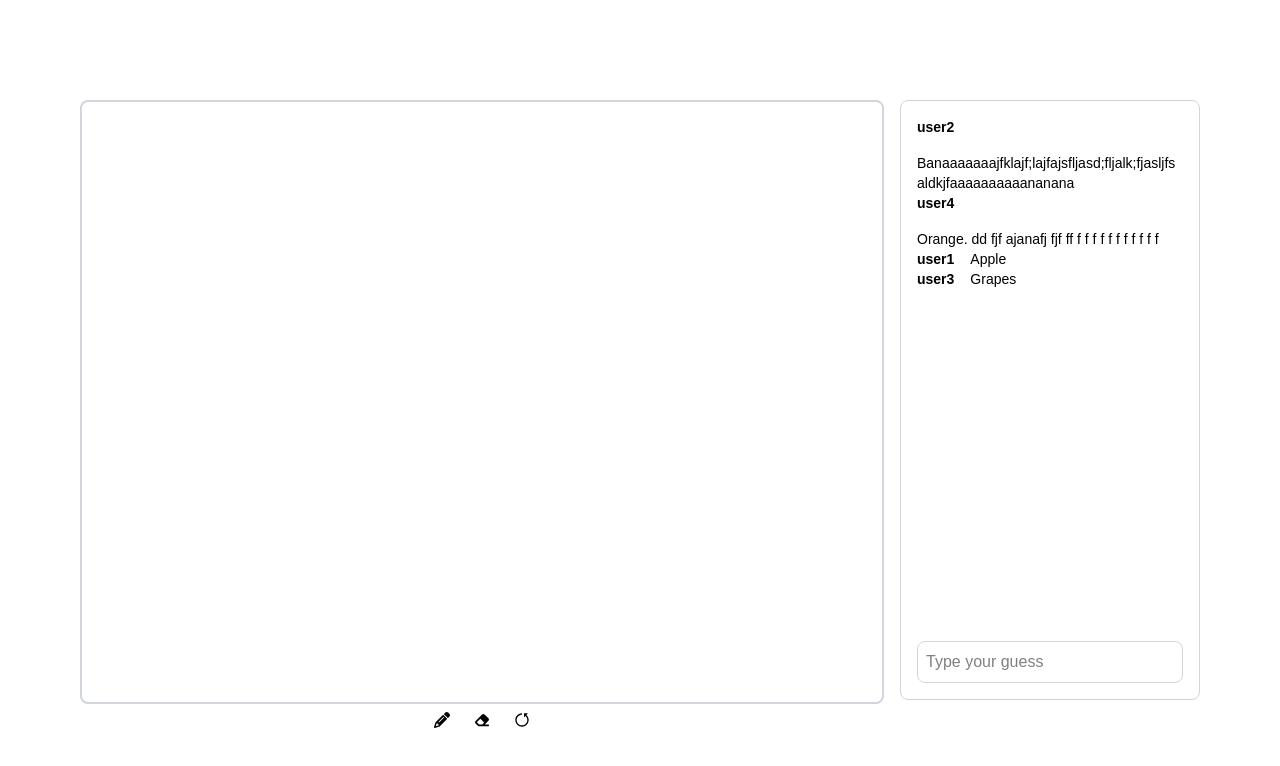
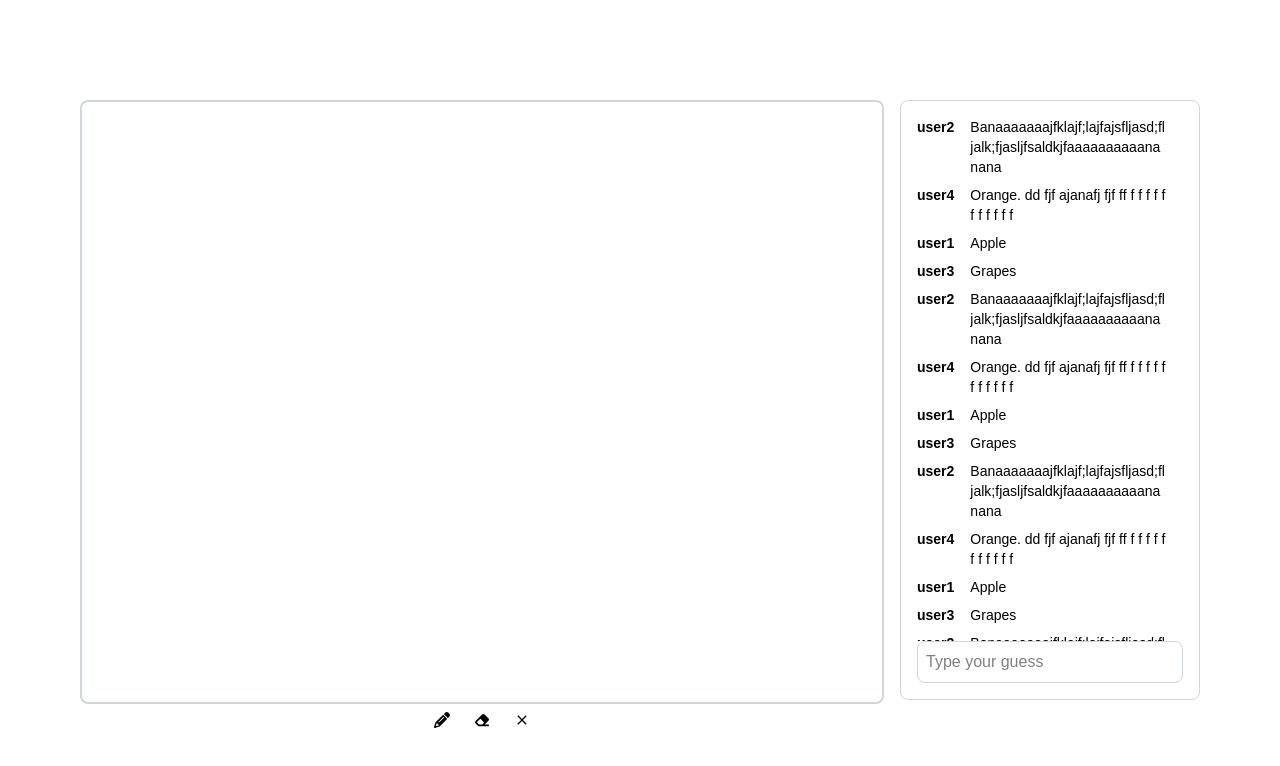
Before and after one commit to JeetDSharma/draw-Guess, a Next.js app in the folder frontend/draw_guess/: page /play in a window 1280 px wide. Shown: the top 766 px of the page. Built offline with nearby package versions, Linux system fonts and the light colour scheme.

Commit message:
replaced clear icon and added chat scrolling with mock data

```diff
--- a/frontend/draw_guess/components/canvas/canvasComponent.tsx
+++ b/frontend/draw_guess/components/canvas/canvasComponent.tsx
@@ -1,6 +1,7 @@
 "use client";
 import { useEffect } from "react";
-import { RiResetLeftFill } from "react-icons/ri";
+// import { RiResetLeftFill } from "react-icons/ri";
+import { MdOutlineClear } from "react-icons/md";
 import { FaPencil, FaEraser } from "react-icons/fa6";
 
 interface DrawingConfig {
@@ -148,7 +149,7 @@ const canvasComponent = () => {
           onClick={clearCanvas}
           className="hover:scale-105 transition-transform p-2"
         >
-          <RiResetLeftFill />
+          <MdOutlineClear />
         </button>
       </div>
     </div>
--- a/frontend/draw_guess/components/chatbox/chatboxComponent.tsx
+++ b/frontend/draw_guess/components/chatbox/chatboxComponent.tsx
@@ -24,17 +24,114 @@ const mockChatData = [
     sender: "user3",
     timestamp: new Date(),
   },
+  {
+    id: 5,
+    message:
+      "Banaaaaaaajfklajf;lajfajsfljasd;fljalk;fjasljfsaldkjfaaaaaaaaaananana",
+    sender: "user2",
+    timestamp: new Date(),
+  },
+  {
+    id: 6,
+    message: "Orange. dd fjf ajanafj fjf ff f f f f f f f f f f f ",
+    sender: "user4",
+    timestamp: new Date(),
+  },
+  {
+    id: 7,
+    message: "Apple",
+    sender: "user1",
+    timestamp: new Date(),
+  },
+  {
+    id: 8,
+    message: "Grapes",
+    sender: "user3",
+    timestamp: new Date(),
+  },
+  {
+    id: 9,
+    message:
+      "Banaaaaaaajfklajf;lajfajsfljasd;fljalk;fjasljfsaldkjfaaaaaaaaaananana",
+    sender: "user2",
+    timestamp: new Date(),
+  },
+  {
+    id: 10,
+    message: "Orange. dd fjf ajanafj fjf ff f f f f f f f f f f f ",
+    sender: "user4",
+    timestamp: new Date(),
+  },
+  {
+    id: 11,
+    message: "Apple",
+    sender: "user1",
+    timestamp: new Date(),
+  },
+  {
+    id: 12,
+    message: "Grapes",
+    sender: "user3",
+    timestamp: new Date(),
+  },
+  {
+    id: 13,
+    message:
+      "Banaaaaaaajfklajf;lajfajsfljasd;fljalk;fjasljfsaldkjfaaaaaaaaaananana",
+    sender: "user2",
+    timestamp: new Date(),
+  },
+  {
+    id: 14,
+    message: "Orange. dd fjf ajanafj fjf ff f f f f f f f f f f f ",
+    sender: "user4",
+    timestamp: new Date(),
+  },
+  {
+    id: 15,
+    message: "Apple",
+    sender: "user1",
+    timestamp: new Date(),
+  },
+  {
+    id: 16,
+    message: "Grapes",
+    sender: "user3",
+    timestamp: new Date(),
+  },
+  {
+    id: 17,
+    message:
+      "Banaaaaaaajfklajf;lajfajsfljasd;fljalk;fjasljfsaldkjfaaaaaaaaaananana",
+    sender: "user2",
+    timestamp: new Date(),
+  },
+  {
+    id: 18,
+    message: "Orange. dd fjf ajanafj fjf ff f f f f f f f f f f f ",
+    sender: "user4",
+    timestamp: new Date(),
+  },
+  {
+    id: 19,
+    message: "Apple",
+    sender: "user1",
+    timestamp: new Date(),
+  },
+  {
+    id: 20,
+    message: "Grapes",
+    sender: "user3",
+    timestamp: new Date(),
+  },
 ];
 
 const chatboxComponent = () => {
   return (
-    <div className="flex flex-col justify-between h-full w-full max-w-[300px] border border-gray-300 rounded-lg p-4">
-      <div className="w-full">
+    <div className="flex flex-col justify-between h-full w-full max-w-[300px] border border-gray-300 rounded-lg p-4 ">
+      <div className="w-full overflow-y-auto scrollbar-thin scrollbar-thumb-gray-300 scrollbar-track-gray-100 scroll-smooth pr-4">
         {mockChatData.map((chat) => (
-          <div
-            key={chat.id}
-            className="flex flex-row gap-4 flex-wrap text-wrap"
-          >
+          <div key={chat.id} className="flex flex-row gap-4 mb-2">
             <p className="font-bold text-sm">{chat.sender}</p>
             <p className="break-all text-sm">{chat.message}</p>
           </div>
```
